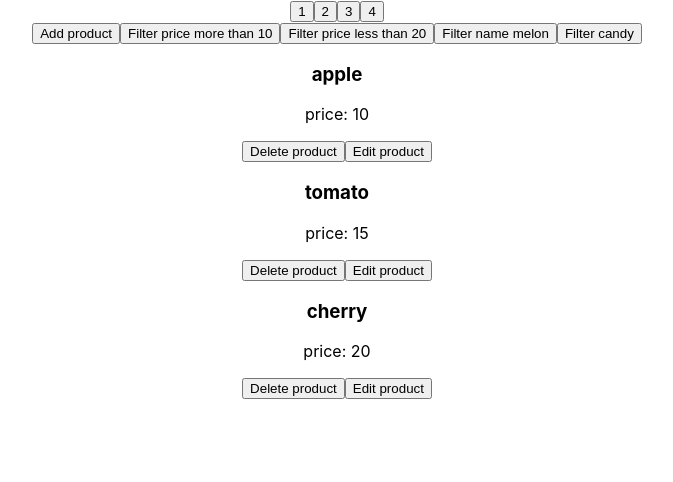
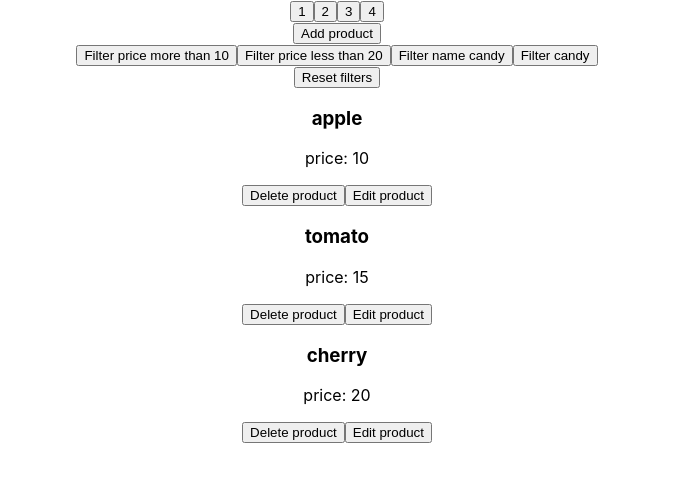
Before and after one commit to snihurenko/Incora_project, a React (Create React App) app: page / in a window 1280 px wide. Shown: the top 482 px of the page, without its empty margins (303-976 px from the left). Built offline with nearby package versions, Linux system fonts and the light colour scheme.

Commit message:
add filter reset

```diff
--- a/src/App.tsx
+++ b/src/App.tsx
@@ -30,18 +30,21 @@ function App() {
 
       <div>
         <button onClick={() => addProduct({ id: 20, name: 'melon', price: 10 })}>Add product</button>
+        <br />
         <button onClick={() => applyFilter({ priceMore: 10 } as IFilterOptions)}>
           Filter price more than 10
         </button>
         <button onClick={() => applyFilter({ priceLess: 20 } as IFilterOptions)}>
           Filter price less than 20
         </button>
-        <button onClick={() => applyFilter({ name: 'melon' } as IFilterOptions)}>Filter name melon</button>
+        <button onClick={() => applyFilter({ name: 'candy' } as IFilterOptions)}>Filter name candy</button>
         <button
           onClick={() => applyFilter({ name: 'candy', priceMore: 10, priceLess: 20 } as IFilterOptions)}
         >
           Filter candy
         </button>
+        <br />
+        <button onClick={() => applyFilter({} as IFilterOptions)}>Reset filters</button>
       </div>
 
       <div>
--- a/src/hooks/useProducts.tsx
+++ b/src/hooks/useProducts.tsx
@@ -79,8 +79,6 @@ interface IProducts {
 }
 
 export const useProducts = ({ perPage }: IProducts) => {
-  console.log(productsList);
-
   const [products, setProducts] = useState<Product[]>(productsList);
   const [page, setPage] = useState<number>(1);
 
@@ -131,6 +129,10 @@ export const useProducts = ({ perPage }: IProducts) => {
       if (filterOption.priceLess!) {
         setProducts(products.filter((item: Product) => item.price < filterOption.priceLess!));
       }
+
+      if (Object.keys(filterOption).length === 0) {
+        setProducts(productsList);
+      }
     },
     [products]
   );
```
